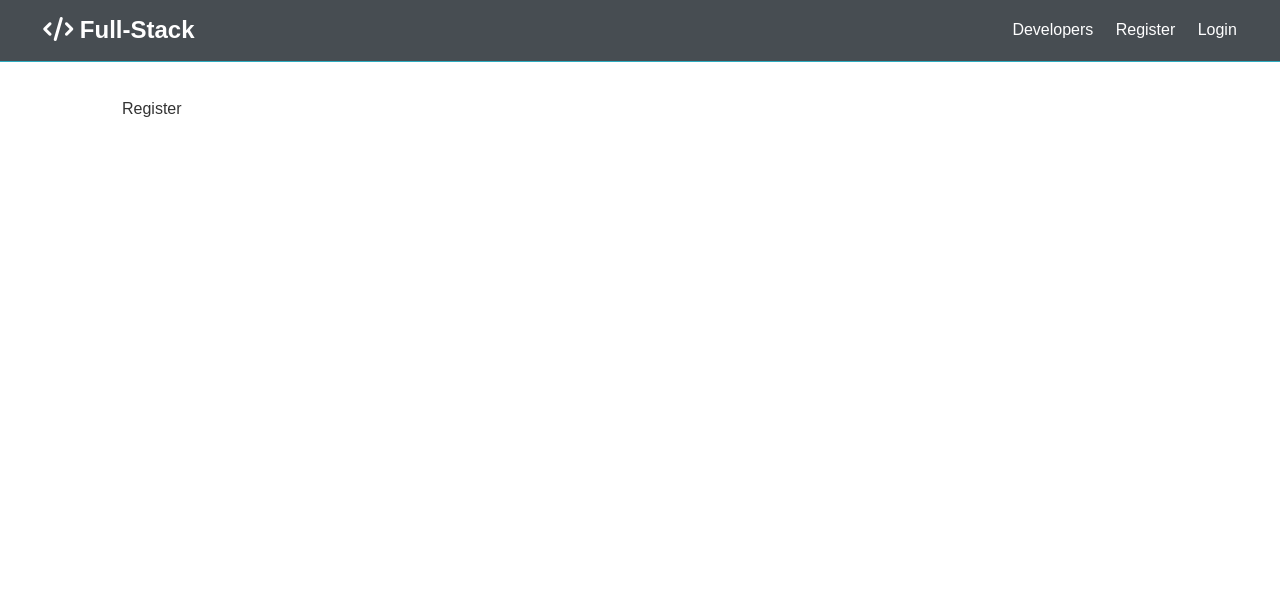
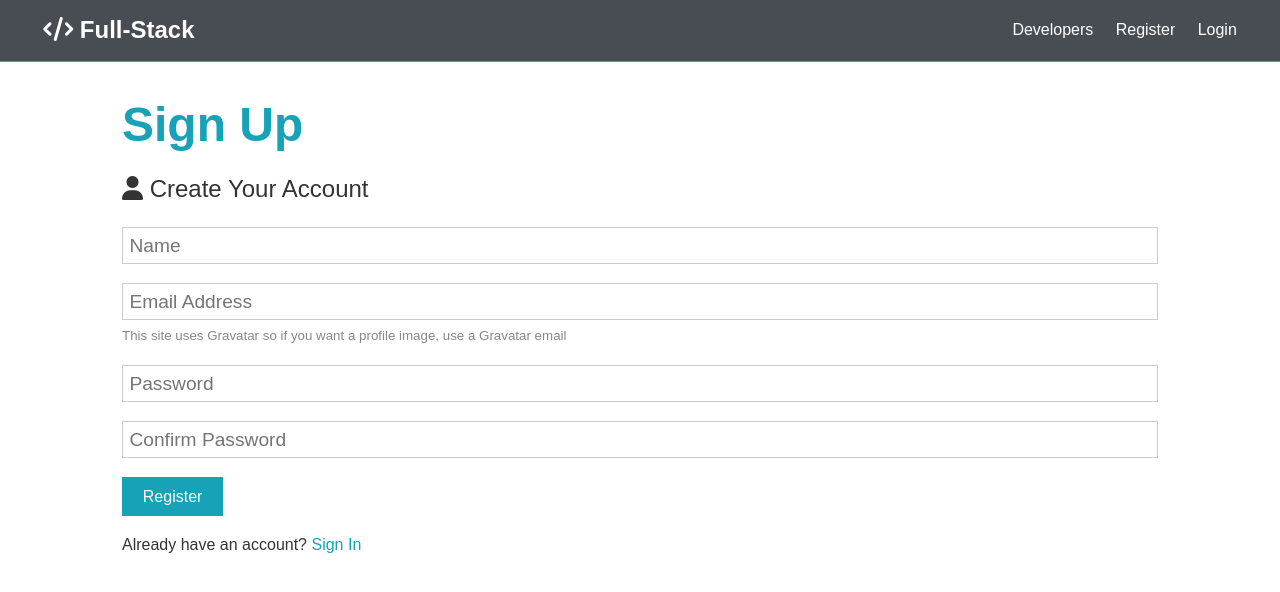
Before and after one commit to doribasson/Full-stack, a React (Create React App) app in the folder client/: page /register in a window 1280 px wide. Shown: the top 592 px of the page. Built offline with nearby package versions, Linux system fonts and the light colour scheme.

Commit message:
commit25-Register-form useState-hooks onSubmit-onChange

```diff
--- a/client/src/components/auth/Register.js
+++ b/client/src/components/auth/Register.js
@@ -1,7 +1,87 @@
-import React from "react";
+import React, { Fragment, useState } from "react";
+import { Link } from "react-router-dom";
 
 const Register = () => {
-  return <div>Register</div>;
+  const [formData, setFormData] = useState({
+    name: "",
+    email: "",
+    password: "",
+    password2: ""
+  });
+
+  const { name, email, password, password2 } = formData;
+
+  //   const onChange = e => setFormData({ ...formData, name: e.target.value }); //here just the name can type
+  const onChange = e =>
+    setFormData({ ...formData, [e.target.name]: e.target.value }); //for every field
+
+  const onSubmit = e => {
+    e.preventDefault();
+    if (password !== password2) {
+      console.log("Password do not match");
+    } else {
+      console.log(formData);
+    }
+  };
+
+  return (
+    <Fragment>
+      <h1 className="large text-primary">Sign Up</h1>
+      <p className="lead">
+        <i className="fas fa-user"></i> Create Your Account
+      </p>
+      <form className="form" onSubmit={e => onSubmit(e)}>
+        <div className="form-group">
+          <input
+            type="text"
+            placeholder="Name"
+            name="name"
+            value={name}
+            onChange={e => onChange(e)}
+            required
+          />
+        </div>
+        <div className="form-group">
+          <input
+            type="email"
+            placeholder="Email Address"
+            name="email"
+            value={email}
+            onChange={e => onChange(e)}
+            required
+          />
+          <small className="form-text">
+            This site uses Gravatar so if you want a profile image, use a
+            Gravatar email
+          </small>
+        </div>
+        <div className="form-group">
+          <input
+            type="password"
+            placeholder="Password"
+            name="password"
+            value={password}
+            onChange={e => onChange(e)}
+            minLength="6"
+          />
+        </div>
+        <div className="form-group">
+          <input
+            type="password"
+            placeholder="Confirm Password"
+            name="password2"
+            value={password2}
+            onChange={e => onChange(e)}
+            minLength="6"
+          />
+        </div>
+        <input type="submit" className="btn btn-primary" value="Register" />
+      </form>
+      <p className="my-1">
+        Already have an account? <Link to="/login">Sign In</Link>
+      </p>
+    </Fragment>
+  );
 };
 
 export default Register;
```
